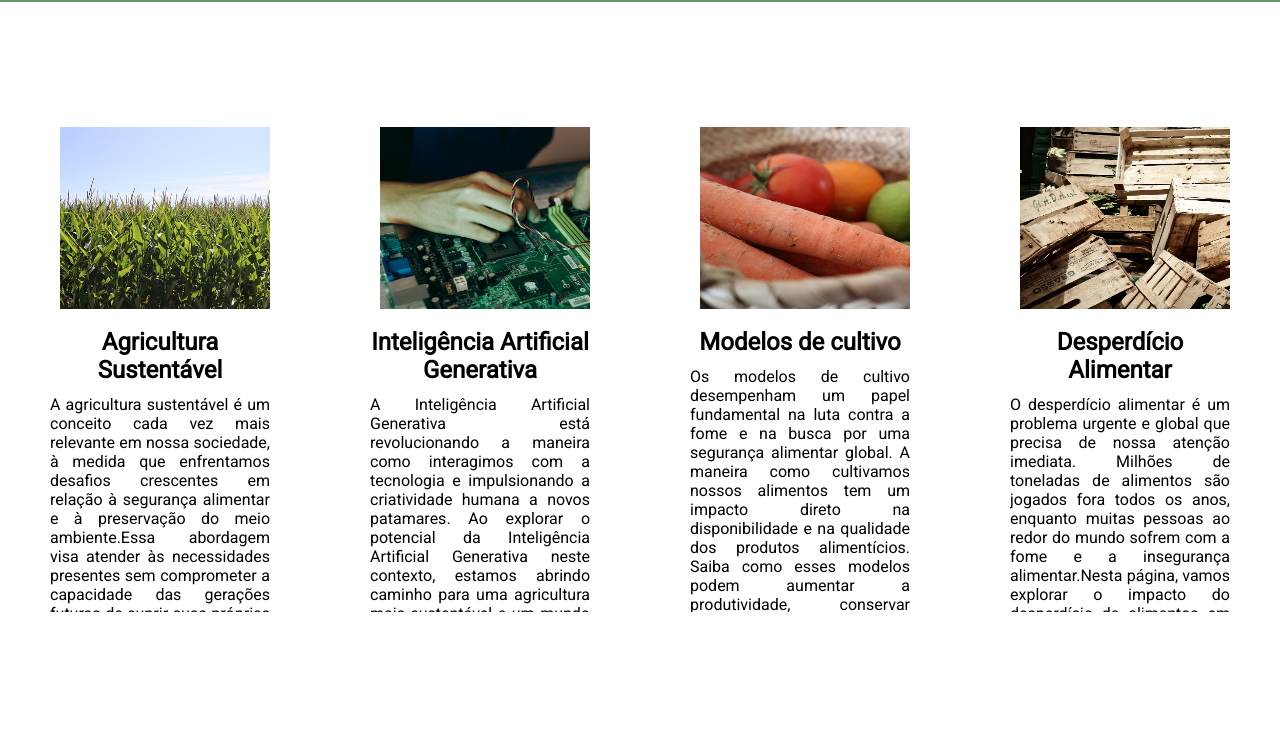
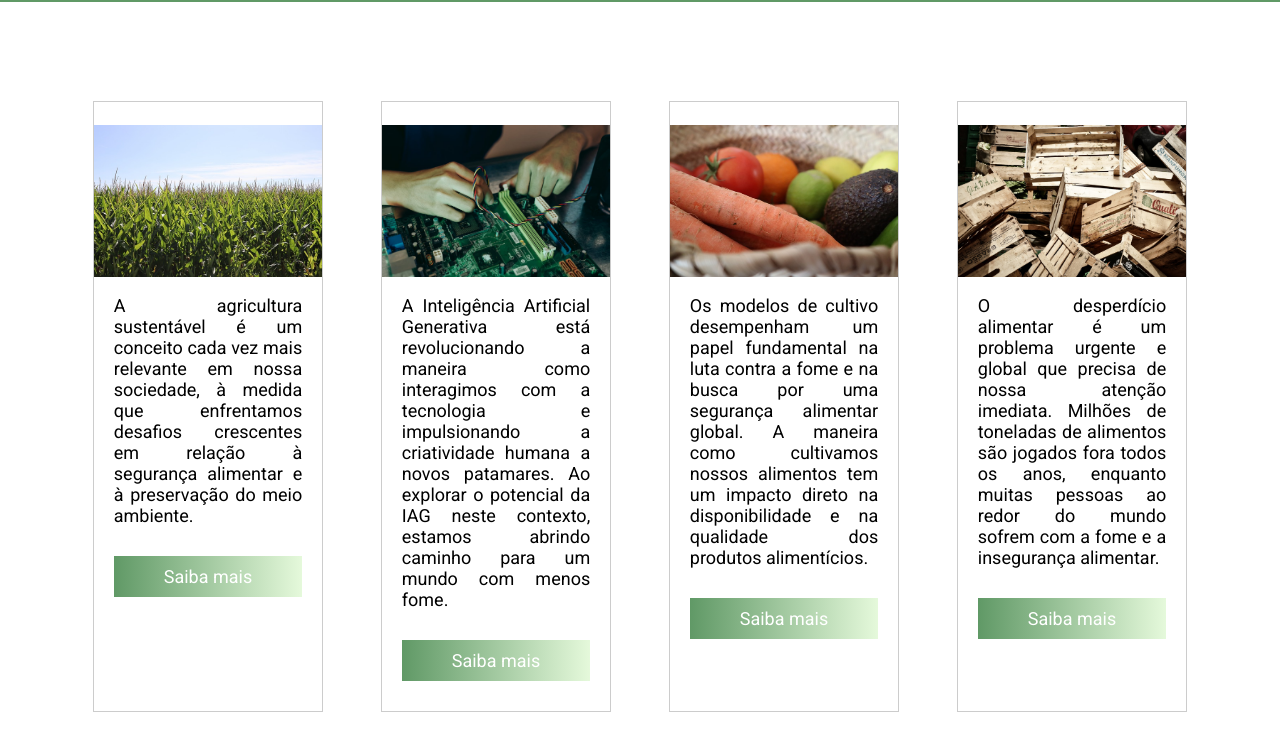
Before and after one commit to amandabomfim/GlobalSolution, a plain HTML site: page index.html in a window 1280 px wide. Shown: the part 182-932 px from the top of the page. Before the commit the page ends 844 px from the top, so only its background shows below. Drawn offline with Linux system fonts and the light colour scheme.

Commit message:
Modificações nos cards da página principal

```diff
--- a/css/estilo.css
+++ b/css/estilo.css
@@ -53,7 +53,25 @@
 }
 
 .conteudo div{
-    padding-top: 5%;
+    padding-top: 2%;
+}
+
+.container {
+  width: 90%;
+  margin: 50px auto;
+}
+
+.heading {
+  text-align: center;
+  font-size: 30px;
+  margin-bottom: 50px;
+}
+
+.row {
+  display: flex;
+  flex-direction: row;
+  justify-content: space-around;
+  flex-flow: wrap;
 }
 
 .conteudo p {
@@ -62,20 +80,28 @@
 }
 
 .card {
-    display: flex;
-    flex-direction: column;
-    justify-content: space-between;
-    width: 480px;
-    height: 560px;
-    margin: 50px;
-    border: none;
-    overflow: hidden;
-    cursor: pointer;
+  width: 20%;
+  background: #fff;
+  border: 1px solid #ccc;
+  margin-bottom: 50px;
+  transition: 0.3s;
 }
 
-  .card h2 {
+
+.card-body {
+  padding: 30px 20px;
   text-align: center;
-    padding-top: 5px;
+  font-size: 18px;
+}
+
+.card-body .btn {
+  display: block;
+  color: #fff;
+  text-align: center;
+  background: linear-gradient(to right, #609966, #E5F9DB);
+  margin-top: 30px;
+  text-decoration: none;
+  padding: 10px 5px;
 }
 
 .card img {
@@ -84,7 +110,8 @@
 }
 
 .card:hover {
-    border: 1px solid #ccc;
+  transform: scale(1.05);
+  box-shadow: 0 0 40px -10px rgba(0, 0, 0, 0.25);
 }
   .info {
     width: 100%;
--- a/index.html
+++ b/index.html
@@ -1,5 +1,6 @@
 <!DOCTYPE html>
 <html lang="pt-br">
+
 <head>
     <meta charset="UTF-8">
     <meta http-equiv="X-UA-Compatible" content="IE=edge">
@@ -13,6 +14,7 @@
     <link href="https://fonts.googleapis.com/css2?family=Roboto&display=swap" rel="stylesheet">
 
 </head>
+
 <body>
     <header class="cabecalho">
 
@@ -30,62 +32,67 @@
 
     </header>
 
-        <section class="conteudo">
-
-
-            <div class="card" onclick="window.location.href='./pages/agricultura-sustentavel.html';">
-
-                <div class="info">
+    <div class="conteudo">
+        <div class="container">
+            <div class="row">
+                <div class="card">
                     <figure>
                         <img src="./imgs/agricultura.jpg" alt="Agricultura Sustentável">
-                        <figcaption></figcaption>
                     </figure>
+                    <div class="card-body">
+                        <p>
+                            A agricultura sustentável é um conceito cada vez mais relevante em nossa sociedade, à medida
+                            que enfrentamos desafios
+                            crescentes em relação à segurança alimentar e à preservação do meio ambiente.
+                        </p>
+                        <a href="#" class="btn">Saiba mais</a>
                     </div>
-
-                <h2>Agricultura Sustentável</h2>
-                <p>A agricultura sustentável é um conceito cada vez mais relevante em nossa sociedade, à medida que enfrentamos desafios crescentes em relação à segurança alimentar e à preservação do meio ambiente.Essa abordagem visa atender às necessidades presentes sem comprometer a capacidade das gerações futuras de suprir suas próprias demandas. Nesta página, exploraremos a importância desse modelo agrícola e como ele contribui para um futuro mais sustentável para todos.</p>
-
                 </div>
-
-            <div class="card" onclick="window.location.href='./pages/ia-generativa.html';">
-
-                <div class="info">
+                <div class="card">
                     <figure>
                         <img src="./imgs/ia.jpeg" alt="Inteligência Artificial Generativa">
                     </figure>
+                    <div class="card-body">
+                        <p>
+                            A Inteligência Artificial Generativa está revolucionando a maneira como interagimos com a tecnologia e impulsionando a
+                            criatividade humana a novos patamares. Ao explorar o potencial da IAG neste contexto,
+                            estamos abrindo caminho para um mundo com menos fome.
+                        </p>
+                        <a href="#" class="btn">Saiba mais</a>
                     </div>
-
-                <h2>Inteligência Artificial Generativa</h2>
-                <p>A Inteligência Artificial Generativa está revolucionando a maneira como interagimos com a tecnologia e impulsionando a criatividade humana a novos patamares.  Ao explorar o potencial da Inteligência Artificial Generativa neste contexto, estamos abrindo caminho para uma agricultura mais sustentável e um mundo com menos fome.Descubra como a IA generativa está se tornando uma aliada poderosa na construção de um futuro mais sustentável para todos.</p>
                 </div>
-
-            <div class="card" onclick="window.location.href='./pages/modelos-cultivo.html';">
-
-                <div class="info">
+                <div class="card">
                     <figure>
                         <img src="./imgs/modelos.jpg" alt="Modelos de cultivo">
                     </figure>
+                    <div class="card-body">
+                        <p>
+                            Os modelos de cultivo desempenham um papel fundamental na luta contra a fome e na busca por uma segurança alimentar
+                            global. A maneira como cultivamos nossos alimentos tem um impacto direto na disponibilidade e na qualidade dos produtos
+                            alimentícios.
+                        </p>
+
+                        <a href="#" class="btn">Saiba mais</a>
                     </div>
-
-                <h2>Modelos de cultivo</h2>
-                    <p>Os modelos de cultivo desempenham um papel fundamental na luta contra a fome e na busca por uma segurança alimentar global. A maneira como cultivamos nossos alimentos tem um impacto direto na disponibilidade e na qualidade dos produtos alimentícios. Saiba como esses modelos podem aumentar a produtividade, conservar recursos naturais preciosos, promover a resiliência e, o mais importante, contribuir significativamente para a diminuição da fome em todo o mundo.</p>
                 </div>
-
-            <div class="card" onclick="window.location.href='./pages/desperdicio-alimentar.html';">
-
-                <div class="info">
+                <div class="card">
                     <figure>
                         <img src="./imgs/desperdicio.jpg" alt="Desperdício Alimentar">
-                        <figcaption></figcaption>
                     </figure>
+                    <div class="card-body">
+                        <p>
+                            O desperdício alimentar é um problema urgente e global que precisa de nossa atenção imediata. Milhões de toneladas de
+                            alimentos são jogados fora todos os anos, enquanto muitas pessoas ao redor do mundo sofrem com a fome e a insegurança
+                            alimentar.
+                        </p>
+                        <a href="#" class="btn">Saiba mais</a>
                     </div>
-
-                <h2>Desperdício Alimentar</h2>
-                <p>O desperdício alimentar é um problema urgente e global que precisa de nossa atenção imediata. Milhões de toneladas de alimentos são jogados fora todos os anos, enquanto muitas pessoas ao redor do mundo sofrem com a fome e a insegurança alimentar.Nesta página, vamos explorar o impacto do desperdício de alimentos em nossa sociedade e compartilhar dicas e receitas criativas para reaproveitar alimentos que geralmente são descartados.</p>
-
                 </div>
-
+            </div>
+        </div>
+    </div>
 
     </section>
 </body>
+
 </html>
```
Lines whose indentation alone changed are shown as unchanged.
